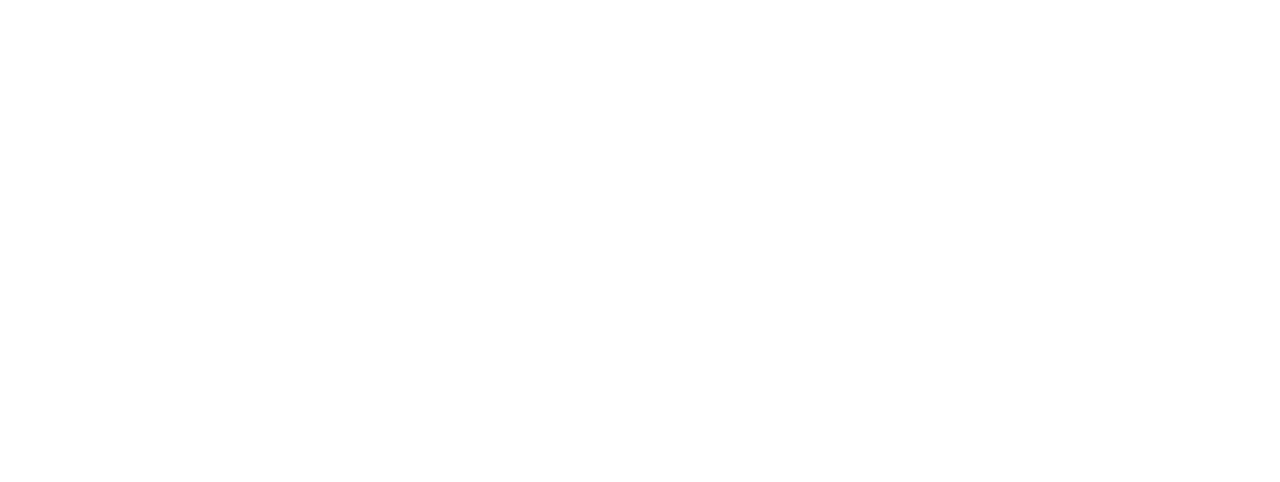
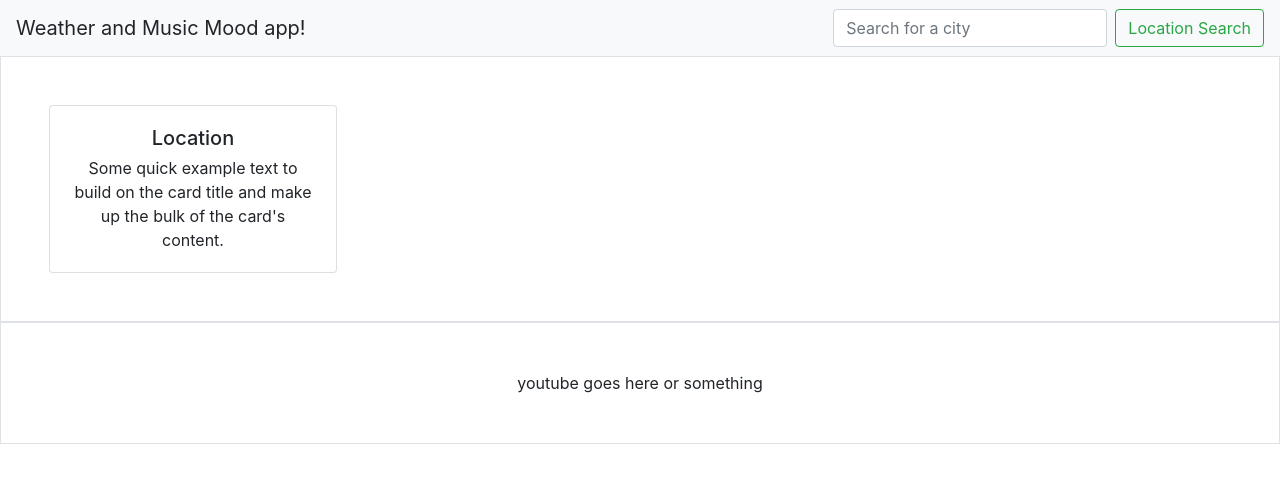
Before and after one commit to Jong-ko/Group-Frontend-Project, a plain HTML site: page index.html in a window 1280 px wide. Drawn offline with nearby package versions, Linux system fonts and the light colour scheme.

Commit message:
basic html layout

```diff
--- a/index.html
+++ b/index.html
@@ -10,13 +10,37 @@
         <title></title>
         <meta name="description" content="">
         <meta name="viewport" content="width=device-width, initial-scale=1">
-        <link rel="stylesheet" href="">
+        <link rel="stylesheet" href="https://cdn.jsdelivr.net/npm/bootstrap@4.3.1/dist/css/bootstrap.min.css" integrity="sha384-ggOyR0iXCbMQv3Xipma34MD+dH/1fQ784/j6cY/iJTQUOhcWr7x9JvoRxT2MZw1T" crossorigin="anonymous">
+        <link rel="stylesheet" href="styles.css">
     </head>
+
     <body>
-        <!--[if lt IE 7]>
-            <p class="browsehappy">You are using an <strong>outdated</strong> browser. Please <a href="#">upgrade your browser</a> to improve your experience.</p>
-        <![endif]-->
+        <nav class="navbar navbar-light bg-light justify-content-between">
+            <a class="navbar-brand">Weather and Music Mood app!
+            </a>
+            <form class="form-inline">
+              <input class="form-control mr-sm-2" type="search" placeholder="Search for a city" aria-label="Search">
+              <button class="btn btn-outline-success my-2 my-sm-0" type="submit">Location Search</button>
+            </form>
+          </nav>
 
-        <script src="" async defer></script>
+        <div class="d-flex flex-column justify-content-center">
+            <div class="p-5 border text-center">
+                <div class="card" style="width: 18rem;">
+                    <div class="card-body">
+                      <h5 class="card-title">Location</h5>
+                      <h6 class="card-subtitle mb-2 text-muted"></h6>
+                      <p class="card-text">Some quick example text to build on the card title and make up the bulk of the card's content.</p>
+                    </div>
+                  </div>
+
+
+            </div>
+            <div class="p-5 border text-center">youtube goes here or something</div>
+          </div>
+
+
+
+        <script src="script.js" async defer></script>
     </body>
 </html>
```
